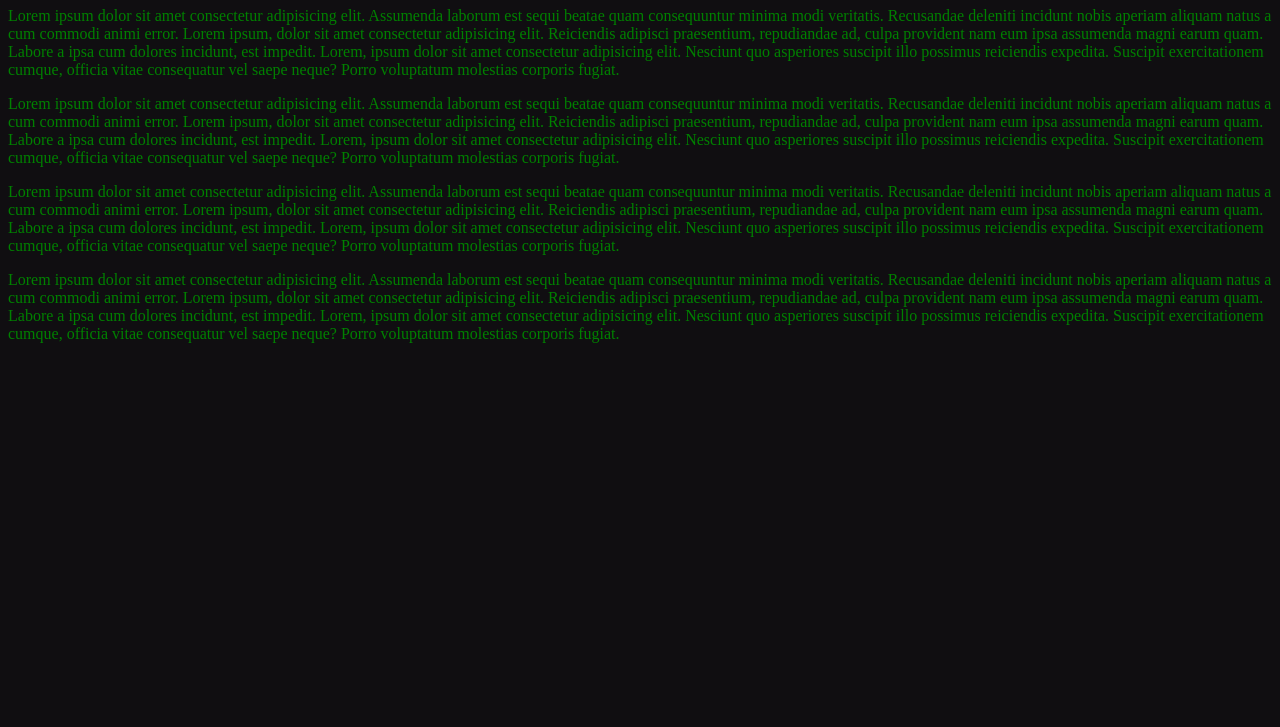
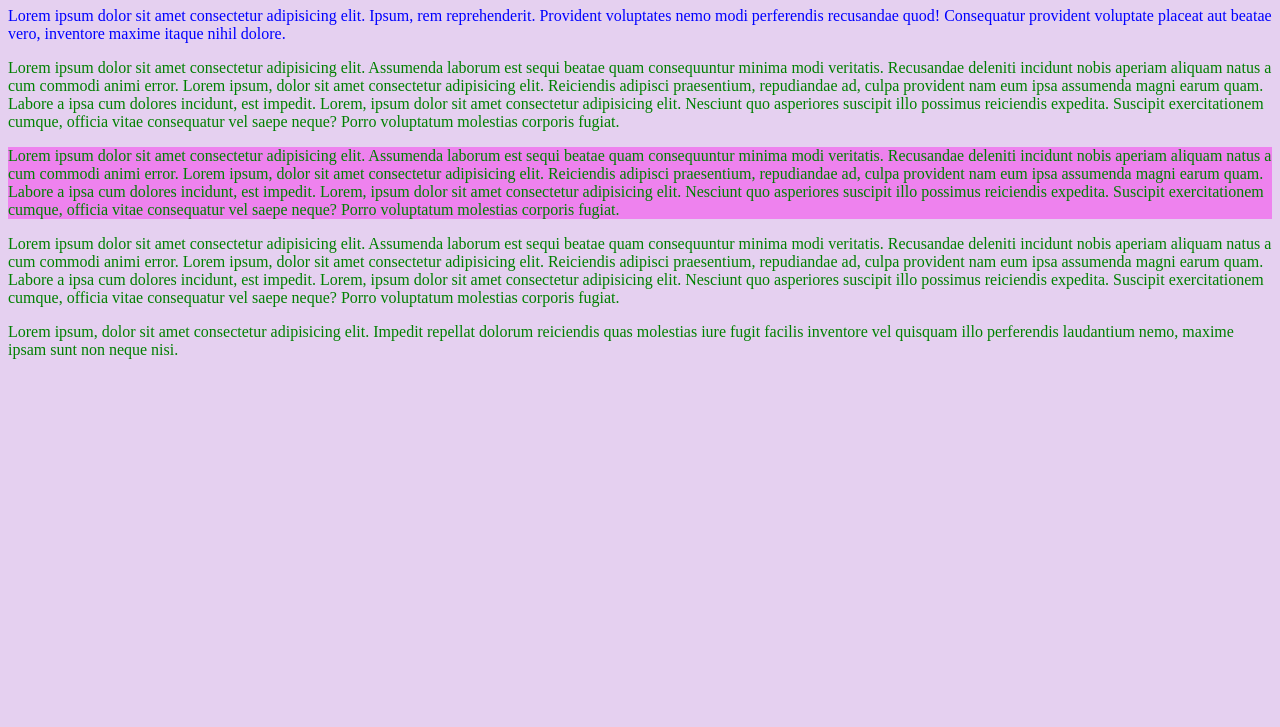
Before and after one commit to ale2790/fullstack, a plain HTML site: page pagescss/index.html in a window 1280 px wide. Shown: the part 73-800 px from the top of the page. Drawn offline with Linux system fonts and the light colour scheme; files that its build step writes are made by us from their sources.

Commit message:
estilos con id class

```diff
--- a/CSS/index.css
+++ b/CSS/index.css
@@ -0,0 +1,7 @@
+div{
+    color: blue;
+}
+
+.colorFondo{
+    background: violet;
+}
--- a/pagescss/index.html
+++ b/pagescss/index.html
@@ -10,7 +10,7 @@
     <!-- ESTILOS EN EL HEAD -->
     <style>
         body{
-            background-color: rgb(16, 14, 17);
+            background-color: rgb(229, 208, 240);
         }
     </style>
 </head>
@@ -20,18 +20,31 @@
     <h1 style="color:red">
           Binevenido a mi página Ecomerce
     </h1>
-    <p>
+
+    <div>
+        Lorem ipsum dolor sit amet consectetur adipisicing elit. Ipsum, rem reprehenderit. Provident voluptates nemo modi perferendis recusandae quod! Consequatur provident voluptate placeat aut beatae vero, inventore maxime itaque nihil dolore.
+    </div>
+
+    <!-- asigno al TAG un id -->
+    <p id="colorBlue">
+        Lorem ipsum dolor sit amet consectetur adipisicing elit. Assumenda laborum est sequi beatae quam consequuntur minima modi veritatis. Recusandae deleniti incidunt nobis aperiam aliquam natus a cum commodi animi error. Lorem ipsum, dolor sit amet consectetur adipisicing elit. Reiciendis adipisci praesentium, repudiandae ad, culpa provident nam eum ipsa assumenda magni earum quam. Labore a ipsa cum dolores incidunt, est impedit. Lorem, ipsum dolor sit amet consectetur adipisicing elit. Nesciunt quo asperiores suscipit illo possimus reiciendis expedita. Suscipit exercitationem cumque, officia vitae consequatur vel saepe neque? Porro voluptatum molestias corporis fugiat.
+    </p>
+
+    <!-- 2- asignamos una clase al html -->
+    <p class="colorFondo textoGrande">
         Lorem ipsum dolor sit amet consectetur adipisicing elit. Assumenda laborum est sequi beatae quam consequuntur minima modi veritatis. Recusandae deleniti incidunt nobis aperiam aliquam natus a cum commodi animi error. Lorem ipsum, dolor sit amet consectetur adipisicing elit. Reiciendis adipisci praesentium, repudiandae ad, culpa provident nam eum ipsa assumenda magni earum quam. Labore a ipsa cum dolores incidunt, est impedit. Lorem, ipsum dolor sit amet consectetur adipisicing elit. Nesciunt quo asperiores suscipit illo possimus reiciendis expedita. Suscipit exercitationem cumque, officia vitae consequatur vel saepe neque? Porro voluptatum molestias corporis fugiat.
     </p>
     <p>
         Lorem ipsum dolor sit amet consectetur adipisicing elit. Assumenda laborum est sequi beatae quam consequuntur minima modi veritatis. Recusandae deleniti incidunt nobis aperiam aliquam natus a cum commodi animi error. Lorem ipsum, dolor sit amet consectetur adipisicing elit. Reiciendis adipisci praesentium, repudiandae ad, culpa provident nam eum ipsa assumenda magni earum quam. Labore a ipsa cum dolores incidunt, est impedit. Lorem, ipsum dolor sit amet consectetur adipisicing elit. Nesciunt quo asperiores suscipit illo possimus reiciendis expedita. Suscipit exercitationem cumque, officia vitae consequatur vel saepe neque? Porro voluptatum molestias corporis fugiat.
     </p>
+
+    <footer class="textoGrande" id="colorVioleta">
+
     <p>
-        Lorem ipsum dolor sit amet consectetur adipisicing elit. Assumenda laborum est sequi beatae quam consequuntur minima modi veritatis. Recusandae deleniti incidunt nobis aperiam aliquam natus a cum commodi animi error. Lorem ipsum, dolor sit amet consectetur adipisicing elit. Reiciendis adipisci praesentium, repudiandae ad, culpa provident nam eum ipsa assumenda magni earum quam. Labore a ipsa cum dolores incidunt, est impedit. Lorem, ipsum dolor sit amet consectetur adipisicing elit. Nesciunt quo asperiores suscipit illo possimus reiciendis expedita. Suscipit exercitationem cumque, officia vitae consequatur vel saepe neque? Porro voluptatum molestias corporis fugiat.
+        Lorem ipsum, dolor sit amet consectetur adipisicing elit. Impedit repellat dolorum reiciendis quas molestias iure fugit facilis inventore vel quisquam illo perferendis laudantium nemo, maxime ipsam sunt non neque nisi.
     </p>
-    <p>
-        Lorem ipsum dolor sit amet consectetur adipisicing elit. Assumenda laborum est sequi beatae quam consequuntur minima modi veritatis. Recusandae deleniti incidunt nobis aperiam aliquam natus a cum commodi animi error. Lorem ipsum, dolor sit amet consectetur adipisicing elit. Reiciendis adipisci praesentium, repudiandae ad, culpa provident nam eum ipsa assumenda magni earum quam. Labore a ipsa cum dolores incidunt, est impedit. Lorem, ipsum dolor sit amet consectetur adipisicing elit. Nesciunt quo asperiores suscipit illo possimus reiciendis expedita. Suscipit exercitationem cumque, officia vitae consequatur vel saepe neque? Porro voluptatum molestias corporis fugiat.
-    </p>
+    </footer>
+
     <!-- Estilos en bloques -->
     <style>
          /* 1-apuntamos a un selector */
```
Also changed, not shown: CSS/elementos.css (deleted), CSS/formulario.css (deleted), CSS/productos.css (deleted), CSS/sucursales.css (deleted), CSS/usuario.css (added), git.txt.
